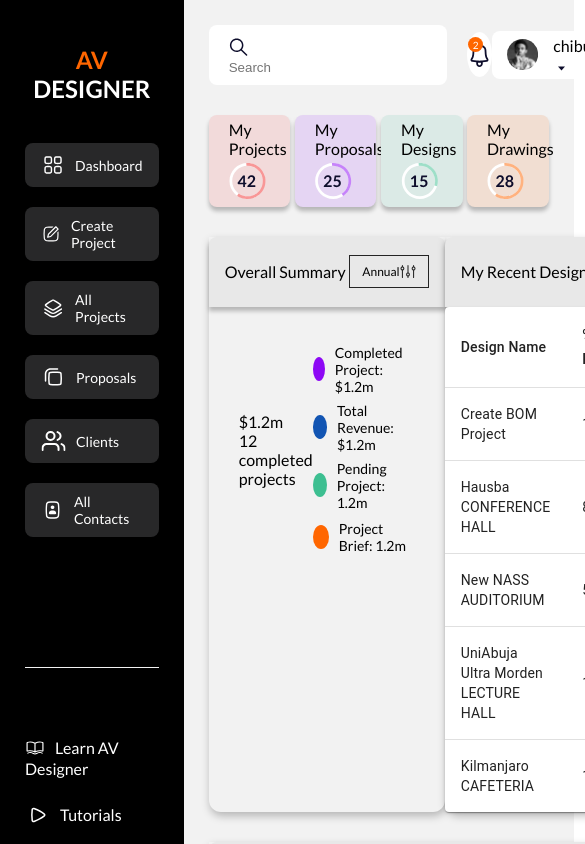
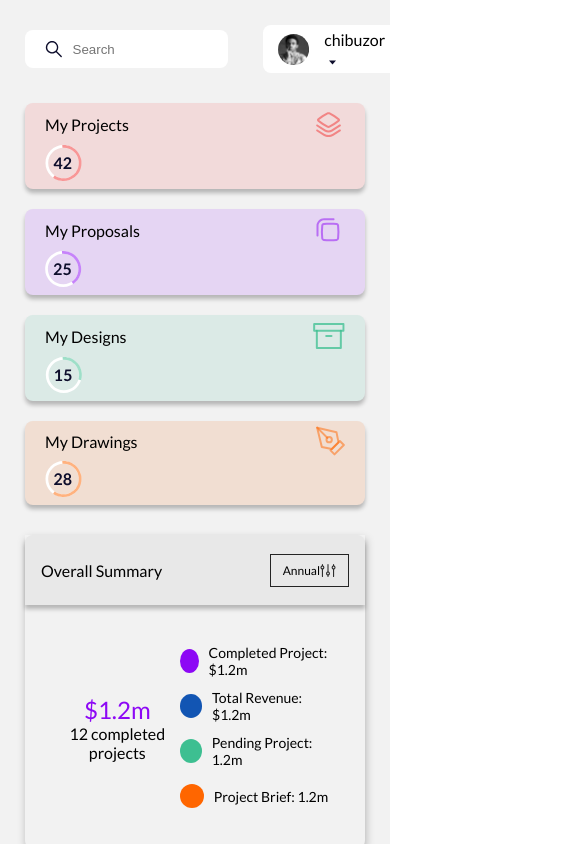
Before and after one commit to dprince001/NativeBrands-test, a React (Create React App) app: page / in a window 390 px wide. Shown: the top 844 px of the page, 585 px wide, since content can reach past the window. Built offline with nearby package versions, Linux system fonts and the light colour scheme.

Commit message:
responsiveness completed

```diff
--- a/src/components/categories/category.scss
+++ b/src/components/categories/category.scss
@@ -1,5 +1,5 @@
 .category {
-    width: 24%;
+    // width: 24%;
     padding: 5px 20px;
     border-radius: 8px;
     box-shadow: 0px 4px 4px rgba(0, 0, 0, 0.25);
--- a/src/components/searchbox/searchbox-comp.jsx
+++ b/src/components/searchbox/searchbox-comp.jsx
@@ -5,10 +5,8 @@ import './searchbox.scss'
 const SearchBoxComp = () => {
   return (
     <div className='search-bar'>
-        <form>
-            <SearchIcon className='search-icon'/>
-            <input placeholder='Search' type='search' />
-        </form>
+        <SearchIcon className='search-icon'/>
+        <input placeholder='Search' type='search' />
     </div>
   )
 }
--- a/src/components/searchbox/searchbox.scss
+++ b/src/components/searchbox/searchbox.scss
@@ -1,9 +1,9 @@
 .search-bar {
-    // width: 60vw;
-    width: 70%;
+    width: 68%;
     background-color: white;
     padding: 10px 20px;
     border-radius: 8px;
+    display: flex;
 
     .search-icon {
         vertical-align: middle;
@@ -17,3 +17,9 @@
     }
 
 }
+
+@media (max-width: 700px) {
+    .search-bar {
+        // width: 55%;
+    }
+}
--- a/src/components/summary/summary.jsx
+++ b/src/components/summary/summary.jsx
@@ -14,7 +14,7 @@ const Summary = () => {
         </div>
         <div className='summary-data'>
             <div className='summary-total'>
-                <p>$1.2m</p>
+                <span>$1.2m</span>
                 <p>12 completed projects</p>
             </div>
             <div className='chart-info'>
--- a/src/components/summary/summary.scss
+++ b/src/components/summary/summary.scss
@@ -23,6 +23,16 @@
         justify-content: space-around;
         align-items: center;
         padding: 30px;
+
+        .summary-total {
+            text-align: center;
+
+            span {
+                color: #8D08F5;
+                font-size: 24px;
+                font-weight: 500;
+            }
+        }
     }
 }
 
--- a/src/components/user-details/user-comp.scss
+++ b/src/components/user-details/user-comp.scss
@@ -1,5 +1,6 @@
 .user-details-container {
-    width: 24%;
+    margin-left: 35px;
+    width: 30%;
     display: flex;
     justify-content: space-between;
     align-items: center;
@@ -14,6 +15,12 @@
         align-items: center;
         cursor: pointer;
         position: relative;
+
+        @media (max-width: 700px) {
+            display: none;
+        }
+
+
 
         span {
             background-color: #ff6600;
@@ -40,6 +47,8 @@
         border-radius: 8px;
         cursor: pointer;
 
+
+
         p {
             margin-left: 15px;
 
--- a/src/index.scss
+++ b/src/index.scss
@@ -7,16 +7,20 @@
 body {
   margin: 0;
   font-family: 'lato';
+  width: 100vw;
 }
 
 .App {
   display: flex;
+  width: 100vw;
 
   .navbar-container {
     flex-basis: 20%;
     background-color: black;
     color: white;
+    border-radius: 0 8px 8px 0;
     padding: 25px;
+    position: relative;
 
     .nav-title {
       font-weight: 700;
@@ -70,13 +74,26 @@ body {
       justify-content: space-between;
       align-items: center;
       position: relative;
+
+      .menu-icon {
+        margin-left: 20px;
+      }
     }
 
     .categories-container {
-      display: flex;
-      justify-content: space-between;
-      align-items: center;
+      display: grid;
+      grid-template-columns: repeat(4, 1fr);
+      column-gap: 20px;
       margin: 30px 0;
+
+      @media (max-width: 900px) {
+        grid-template-columns: 1fr 1fr;
+        row-gap: 20px;
+      }
+
+      @media (max-width: 600px) {
+        grid-template-columns: 1fr;
+      }
 
       & > div:nth-of-type(1) {
         background-color: #f2dada;
@@ -106,3 +123,26 @@ body {
     }
   }
 }
+
+@media (min-width: 1100px) {
+  .menu-icon {
+    display: none;
+  }
+}
+
+@media (max-width: 1100px) {
+  .navbar-container {
+    display: none;
+  }
+}
+
+@media (max-width: 900px) {
+  .categories-container {
+      grid-template-columns: 1fr 1fr;
+  }
+
+  .section-2, .section-3 {
+    flex-direction: column;
+    row-gap: 30px;
+  }
+}
```
Also changed, not shown: src/App.js (+6 -1 lines), src/assets/menu.svg (added).
